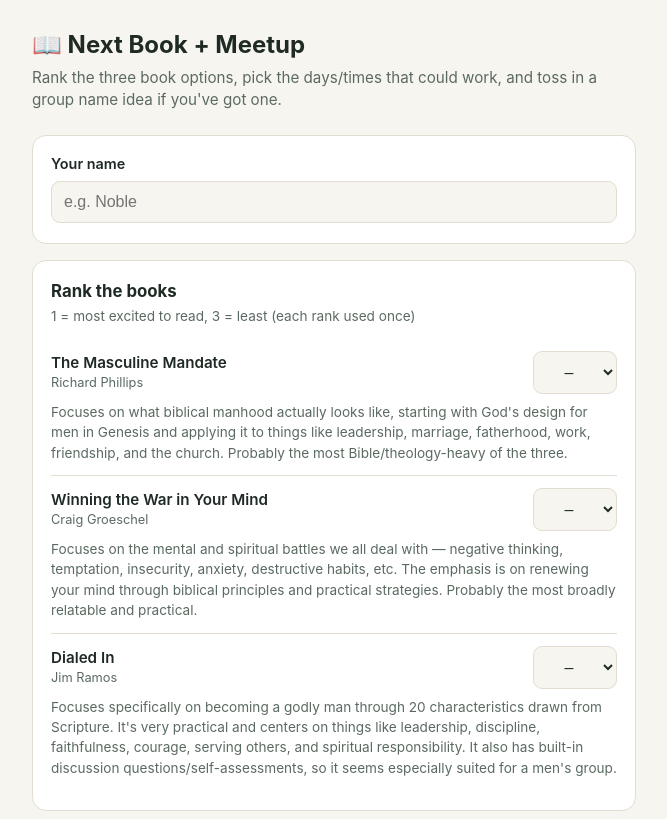
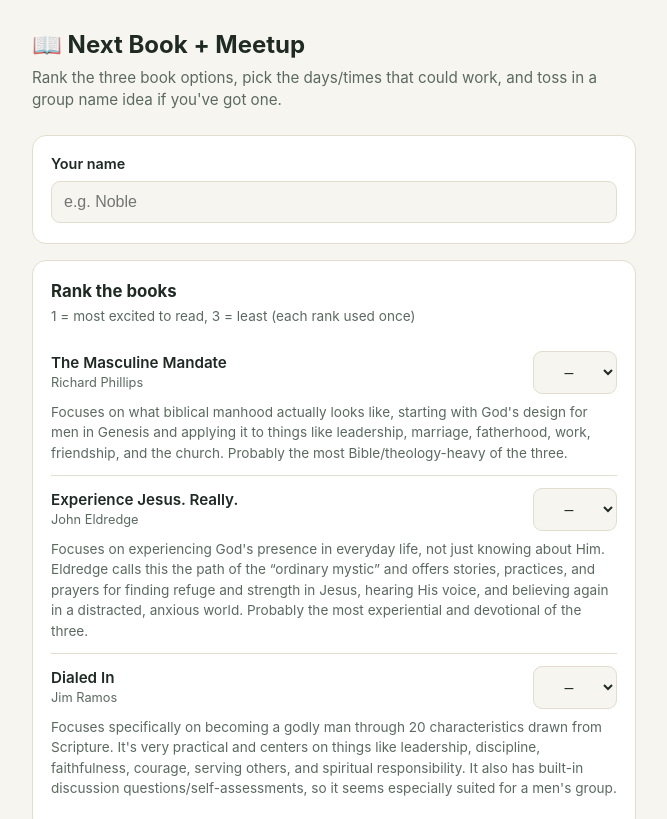
Before and after one commit to nobledodge99-cloud/mens-group, a plain HTML site: page new-book-survey.html in a window 1280 px wide. Shown: the top 819 px of the page, without its empty margins (306-973 px from the left). Drawn offline with Linux system fonts and the light colour scheme.

Commit message:
Change book title and summary for survey
Updated book title and summary in the new book survey.

```diff
--- a/new-book-survey.html
+++ b/new-book-survey.html
@@ -182,8 +182,8 @@
       <div class="book-row">
         <div class="book-top">
           <div>
-            <div class="title">Winning the War in Your Mind</div>
-            <div class="author">Craig Groeschel</div>
+            <div class="title">Experience Jesus. Really.</div>
+            <div class="author">John Eldredge</div>
           </div>
           <select data-book="winning">
             <option value="">–</option>
@@ -192,7 +192,7 @@
             <option value="3">3</option>
           </select>
         </div>
-        <p class="summary">Focuses on the mental and spiritual battles we all deal with — negative thinking, temptation, insecurity, anxiety, destructive habits, etc. The emphasis is on renewing your mind through biblical principles and practical strategies. Probably the most broadly relatable and practical.</p>
+        <p class="summary">Focuses on experiencing God's presence in everyday life, not just knowing about Him. Eldredge calls this the path of the &ldquo;ordinary mystic&rdquo; and offers stories, practices, and prayers for finding refuge and strength in Jesus, hearing His voice, and believing again in a distracted, anxious world. Probably the most experiential and devotional of the three.</p>
       </div>
       <div class="book-row">
         <div class="book-top">
@@ -296,7 +296,7 @@
 
   const BOOK_LABELS = {
     masculine: "The Masculine Mandate",
-    winning: "Winning the War in Your Mind",
+    winning: "Experience Jesus. Really.",
     dialed: "Dialed In"
   };
 
```
